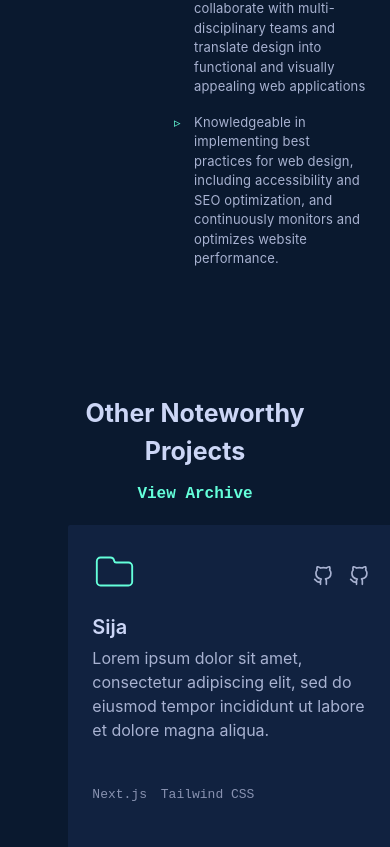
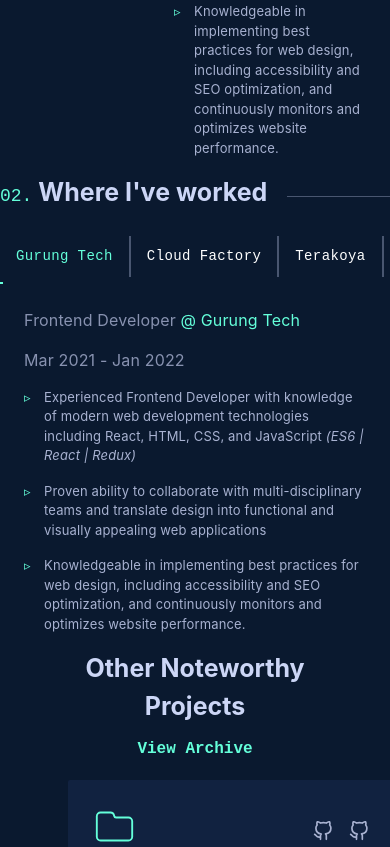
Before and after one commit to BishalRaj/portfolio-2023, a React (Vite) app: page / in a window 390 px wide. Shown: the part 2473-3320 px from the top of the page. Built offline with nearby package versions, Linux system fonts and the light colour scheme.

Commit message:
worked on mobile view

```diff
--- /dev/null
+++ b/src/components/WorkComponent/HorizontalTabs.tsx
@@ -0,0 +1,212 @@
+import * as React from "react";
+import Tabs from "@mui/material/Tabs";
+import Tab from "@mui/material/Tab";
+import Typography from "@mui/material/Typography";
+import Box from "@mui/material/Box";
+import "./style.scss";
+import useMediaQuery from "@mui/material/useMediaQuery";
+
+interface TabPanelProps {
+  children?: React.ReactNode;
+  index: number;
+  value: number;
+}
+
+function TabPanel(props: TabPanelProps) {
+  const { children, value, index, ...other } = props;
+
+  return (
+    <div
+      role="tabpanel"
+      hidden={value !== index}
+      id={`vertical-tabpanel-${index}`}
+      aria-labelledby={`vertical-tab-${index}`}
+      className="tabpanel"
+      {...other}
+    >
+      {value === index && (
+        <Box sx={{ px: 3, py: 0 }}>
+          <Typography className="tabpanel-content">{children}</Typography>
+        </Box>
+      )}
+    </div>
+  );
+}
+
+function a11yProps(index: number) {
+  return {
+    id: `vertical-tab-${index}`,
+    "aria-controls": `vertical-tabpanel-${index}`,
+  };
+}
+
+export default function HorizontalTabs() {
+  const [value, setValue] = React.useState(0);
+  const matches = useMediaQuery("(min-width:428px)");
+  const handleChange = (event: React.SyntheticEvent, newValue: number) => {
+    setValue(newValue);
+  };
+
+  return (
+    <>
+      <Tabs
+        orientation="horizontal"
+        variant="scrollable"
+        value={value}
+        onChange={handleChange}
+        aria-label="Horizontal tabs"
+        // sx={{
+        //   minWidth: "150px",
+        //   maxWidth: "150px",
+        // }}
+      >
+        <Tab
+          className="tab"
+          sx={{
+            borderRight: 2,
+            borderColor: "#495670",
+          }}
+          label="Gurung Tech"
+          {...a11yProps(0)}
+        />
+        <Tab
+          className="tab"
+          sx={{
+            borderRight: 2,
+            borderColor: "#495670",
+          }}
+          label="Cloud Factory"
+          {...a11yProps(1)}
+        />
+        <Tab
+          className="tab"
+          sx={{
+            borderRight: 2,
+            borderColor: "#495670",
+          }}
+          label="Terakoya"
+          {...a11yProps(2)}
+        />
+        <Tab
+          className="tab"
+          sx={{
+            borderRight: 2,
+            borderColor: "#495670",
+          }}
+          label="Suprieve"
+          {...a11yProps(3)}
+        />
+      </Tabs>
+      <br />
+      <Box
+        sx={{
+          flexGrow: 1,
+          // bgcolor: "background.paper",
+          display: "flex",
+          // height: "fit-content",
+          minHeight: "300px",
+        }}
+      >
+        <TabPanel value={value} index={0}>
+          <p>
+            Frontend Developer <a href="#">@ Gurung Tech</a>
+          </p>
+          <p>Mar 2021 - Jan 2022</p>
+          <ul className="px-0">
+            <li className="my-3">
+              Experienced Frontend Developer with knowledge of modern web
+              development technologies including React, HTML, CSS, and
+              JavaScript <i>(ES6 | React | Redux)</i>
+            </li>
+            <li className="my-3">
+              Proven ability to collaborate with multi-disciplinary teams and
+              translate design into functional and visually appealing web
+              applications
+            </li>
+            <li className="my-3">
+              Knowledgeable in implementing best practices for web design,
+              including accessibility and SEO optimization, and continuously
+              monitors and optimizes website performance.
+            </li>
+          </ul>
+        </TabPanel>
+        <TabPanel value={value} index={1}>
+          <p>
+            Team Lead | Data Specialist <a href="#">@ Cloud Factory</a>
+          </p>
+          <p>Jan 2021 – Jan 2022</p>
+          <ul className="px-0">
+            <li className="my-3">
+              Led a team as a Team Captain in preparing data on Levee Annotation
+              for training AI to prevent natural disasters by finding
+              disaster-prone areas in Japan
+            </li>
+            <li className="my-3">
+              Developed team management skills, scheduling, and quality
+              assurance expertise during the project
+            </li>
+            <li className="my-3">
+              Prepared quality data for Levee annotation in areas of Japan to
+              train AI as a Data Specialist.
+            </li>
+          </ul>
+        </TabPanel>{" "}
+        <TabPanel value={value} index={2}>
+          <p>
+            Web Developer <a href="#">@ Terakoya Academia</a>
+          </p>
+          <p>Jul 2020 - Dec 2020</p>
+          <ul className="px-0">
+            <li className="my-3">
+              As an intern at Terakoya Academia Inc., contributed to web
+              development projects, including the Report Manager application for
+              Suprieve Inc
+            </li>
+            <li className="my-3">
+              Developed landing pages for YouMe School and Terakoya Academia,
+              working closely with clients to understand their requirements and
+              improve user engagement and experience
+            </li>
+            <li className="my-3">
+              Utilized various technologies such as Node.js, EJS, CSS, and
+              Bootstrap to develop and maintain web app features, implement
+              responsive design, and ensure easy navigation. Additionally,
+              utilized version control tools such as GitHub and ClickUp for
+              project management.
+            </li>
+          </ul>
+        </TabPanel>
+        <TabPanel value={value} index={3}>
+          <p>
+            Research Intern <a href="#">@ Suprieve Inc.</a>
+          </p>
+          <p>Jul 2020 - Jul 2020</p>
+          <ul className="px-0">
+            <li className="my-3">
+              Developed an automated report management system for the company's
+              internal use using Node JS
+            </li>
+            <li className="my-3">
+              Utilized Google APIs to fetch schedules and reports from Google
+              Calendar and store them in Google Sheets
+            </li>
+            <li className="my-3">
+              Implemented Cron job to automate the task of generating reports
+              every night, while communicating with multi-disciplinary teams of
+              engineers, designers, producers, and clients on a daily basis.
+            </li>
+          </ul>
+        </TabPanel>
+        {/* <TabPanel value={value} index={4}>
+      Item Five
+    </TabPanel>
+    <TabPanel value={value} index={5}>
+      Item Six
+    </TabPanel>
+    <TabPanel value={value} index={6}>
+      Item Seven
+    </TabPanel> */}
+      </Box>
+    </>
+  );
+}
--- a/src/components/WorkComponent/VerticalTabs.tsx
+++ b/src/components/WorkComponent/VerticalTabs.tsx
@@ -4,6 +4,7 @@
 import Typography from "@mui/material/Typography";
 import Box from "@mui/material/Box";
 import "./style.scss";
+import useMediaQuery from "@mui/material/useMediaQuery";
 
 interface TabPanelProps {
   children?: React.ReactNode;
@@ -41,7 +42,7 @@
 
 export default function VerticalTabs() {
   const [value, setValue] = React.useState(0);
-
+  const matches = useMediaQuery("(min-width:428px)");
   const handleChange = (event: React.SyntheticEvent, newValue: number) => {
     setValue(newValue);
   };
@@ -63,13 +64,8 @@
         onChange={handleChange}
         aria-label="Vertical tabs"
         sx={{
-          // borderRight: 2,
-          // borderColor: "#495670",
           minWidth: "150px",
           maxWidth: "150px",
-          // textAlign: "left",
-          // alignItems: "end",
-          // color: "white",
         }}
       >
         <Tab
@@ -108,9 +104,6 @@
           label="Suprieve"
           {...a11yProps(3)}
         />
-        {/* <Tab className="tab" label="Item Five" {...a11yProps(4)} />
-        <Tab className="tab" label="Item Six" {...a11yProps(5)} />
-        <Tab className="tab" label="Item Seven" {...a11yProps(6)} /> */}
       </Tabs>
       <TabPanel value={value} index={0}>
         <p>
--- a/src/components/WorkComponent/Work.tsx
+++ b/src/components/WorkComponent/Work.tsx
@@ -2,17 +2,26 @@
 import VerticalTabs from "./VerticalTabs";
 import { Col, Row } from "react-bootstrap";
 import "./style.scss";
+import HorizontalTabs from "./HorizontalTabs";
 
 const Work = ({ ref }: any) => {
   return (
     <Row ref={ref} className="section-work d-flex align-items-center">
-      <Col lg={6} className="mx-auto">
+      <Col lg={6} sm={12} className="mx-auto">
         <p className="section-title mb-4">
           <span>02.</span> Where I've worked
           <span className="horizontal-line"></span>
         </p>
         <VerticalTabs />
       </Col>
+      <Col lg={12} sm={12} className="mx-auto">
+        <p className="section-title mb-4">
+          <span>02.</span> Where I've worked
+          <span className="horizontal-line"></span>
+        </p>
+
+        <HorizontalTabs />
+      </Col>
     </Row>
   );
 };
--- a/src/components/WorkComponent/style.scss
+++ b/src/components/WorkComponent/style.scss
@@ -1,7 +1,7 @@
 @use "../../../public/scss/static" as sv;
 
 .section-work {
-  height: 100vh !important;
+  min-height: 100vh !important;
 }
 
 .tabpanel {
@@ -50,3 +50,9 @@
     left: 0;
   }
 }
+@media only screen and (max-width: 428px) {
+  .tabs {
+    font-size: small !important;
+    min-width: 100px !important;
+  }
+}
```
Also changed, not shown: src/components/IntroComponent/style.scss (+0 -61 lines).
